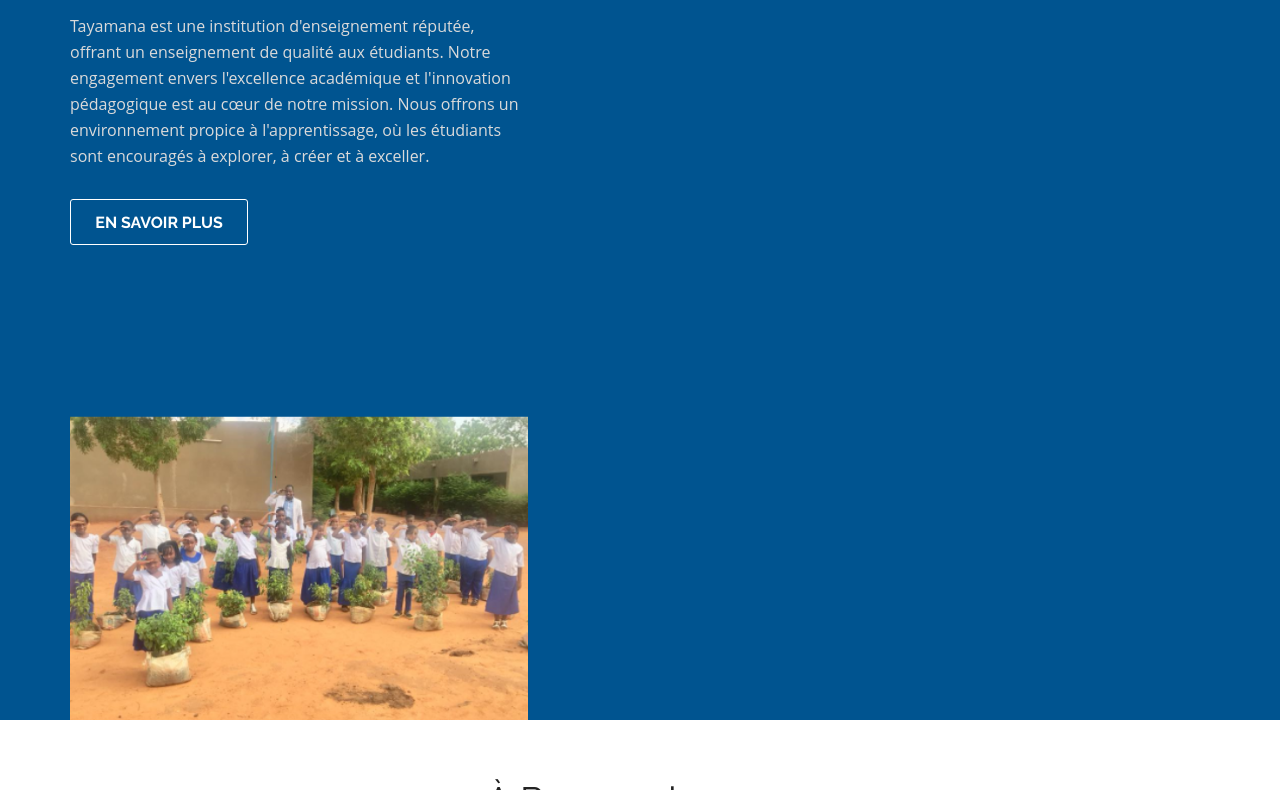
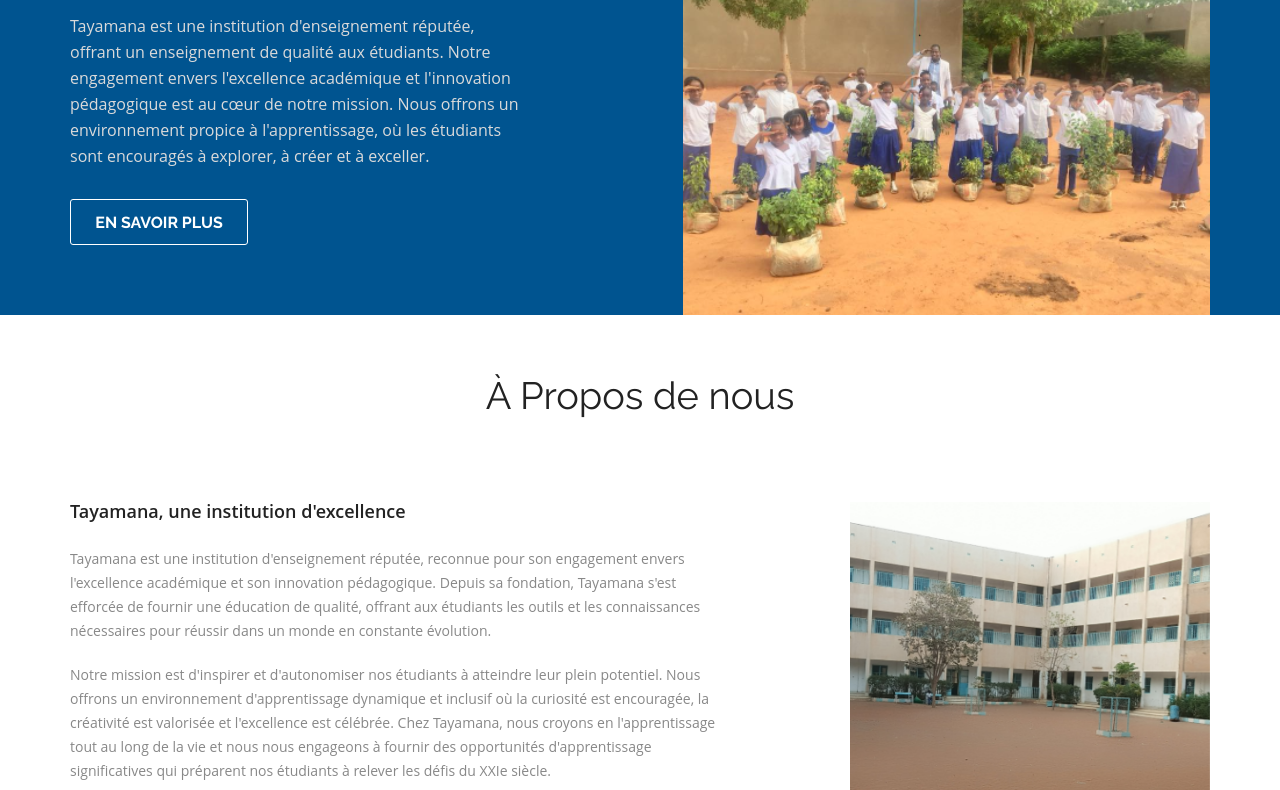
Before and after one commit to Celest23/Tayamana, a plain HTML site: page index.html in a window 1280 px wide. Shown: the part 329-1119 px from the top of the page. Drawn offline with Linux system fonts and the light colour scheme.

Commit message:
Update index.html

```diff
--- a/index.html
+++ b/index.html
@@ -53,9 +53,11 @@
 
               <h2>Nous sommes les <strong>Pionniers</strong> de l'éducation de demain</h2>
 <p>Tayamana est une institution d'enseignement réputée, offrant un enseignement de qualité aux étudiants. Notre engagement envers l'excellence académique et l'innovation pédagogique est au cœur de notre mission. Nous offrons un environnement propice à l'apprentissage, où les étudiants sont encouragés à explorer, à créer et à exceller.</p>              <a href="#service" class="read_more2">En savoir plus</a> </div>
-          <img src="img/mainimg.png" class=" animated wow zoomIn" alt="" />
+
 	  </div>
-
+         <div>
+            <img src="img/mainimg.png" class="bannerImg zoomIn wow animated" alt="" />
+		  </div>
         </div>
       </div>
     </div>
```
